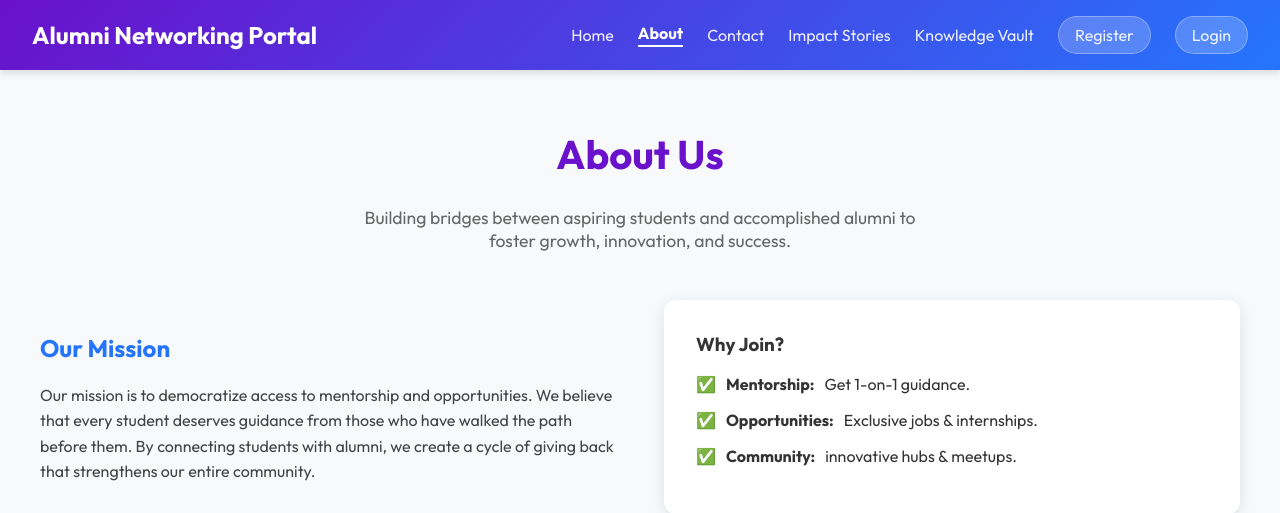
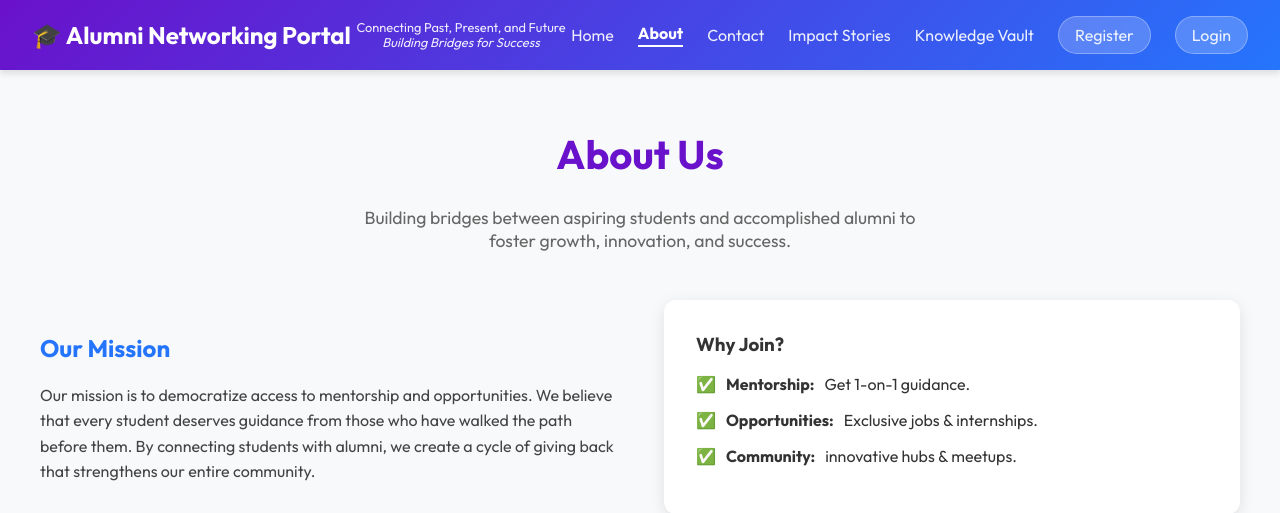
Before and after one commit to akshayauratii/3, a Django app: page /about/ in a window 1280 px wide. Shown: the top 513 px of the page. Run offline with Django 5.2, Linux system fonts and the light colour scheme.

Commit message:
1st commit

```diff
--- a/alumni_portal/settings.py
+++ b/alumni_portal/settings.py
@@ -82,7 +82,9 @@ DATABASES = {
     }
 }
 
-DATABASES['default'] = dj_database_url.parse(config('DATABASE_URL'))
+DATABASE_URL = config('DATABASE_URL', default=None)
+if DATABASE_URL:
+    DATABASES['default'] = dj_database_url.parse(DATABASE_URL)
 
 # Password validation
 # https://docs.djangoproject.com/en/6.0/ref/settings/#auth-password-validators
--- a/network/views.py
+++ b/network/views.py
@@ -481,8 +481,28 @@ QUIZ_QUESTIONS = [
 
 @login_required
 def quiz(request):
-    # Use first 30 questions in fixed order as per most recent request
-    current_questions = QUIZ_QUESTIONS[:30]
+    # Check if questions are already in session for this attempt
+    # We store question IDs in the session to persist across reloads but randomize per new attempt
+    question_ids = request.session.get('quiz_question_ids')
+
+    if not question_ids:
+        # Select 30 random questions
+        # Ensure we don't crash if fewer than 30 exist
+        num_questions = min(len(QUIZ_QUESTIONS), 30)
+        selected_questions = random.sample(QUIZ_QUESTIONS, num_questions)
+        question_ids = [q['id'] for q in selected_questions]
+        request.session['quiz_question_ids'] = question_ids
+
+    # Retrieve question objects based on IDs
+    current_questions = [q for q in QUIZ_QUESTIONS if q['id'] in question_ids]
+
+    # If for some reason the questions changed in code and IDs don't match, fallback
+    if len(current_questions) != len(question_ids):
+        num_questions = min(len(QUIZ_QUESTIONS), 30)
+        selected_questions = random.sample(QUIZ_QUESTIONS, num_questions)
+        question_ids = [q['id'] for q in selected_questions]
+        current_questions = selected_questions
+        request.session['quiz_question_ids'] = question_ids
 
     if request.method == 'POST':
         score = 0
@@ -501,6 +521,10 @@ def quiz(request):
 
         profile.assessment_marks = score
         profile.save()
+
+        # Clear session so next time they get new questions
+        if 'quiz_question_ids' in request.session:
+            del request.session['quiz_question_ids']
 
         if score >= 25:
             messages.success(request, f'Congratulations! You passed with a score of {score}/30. New opportunities unlocked!')
@@ -626,9 +650,23 @@ def create_chai_time_session(request):
 # Alias for urls.py compatibility
 create_tea_session = create_chai_time_session
 
+from django.utils import timezone
+
 @login_required
 def join_meeting(request, session_id):
     session = get_object_or_404(TeaTimeSession, id=session_id)
+
+    # Check if session is completed
+    if session.status == 'completed':
+        messages.error(request, "This session has already ended.")
+        return redirect('tea_time')
+
+    # Check if it's too early to join (allow 5 mins before)
+    # Also allow if status is explicitly set to 'live'
+    if session.status != 'live' and timezone.now() < session.date_time:
+         messages.error(request, f"This session hasn't started yet. Please join at {session.date_time.strftime('%H:%M')}.")
+         return redirect('tea_time')
+
     # Add user to participants if not already
     if request.user not in session.participants.all():
         session.participants.add(request.user)
@@ -1090,20 +1128,35 @@ def mentor_chat(request, req_id):
                 context_responses = {
                     'python': [
                         "Python is excellent for readability. Are you working on its application in Data Science or Web Development (Django/Flask)?",
-                        "Make sure to understand list comprehensions and decorators!"
+                        "Make sure to understand list comprehensions and decorators! They are key to writing pythonic code."
                     ],
                     'javascript': [
                         "JavaScript is the language of the web. Have you tried ES6+ features like arrow functions and destructuring?",
-                        "Check out MDN docs for deep dives into JS concepts."
+                        "Check out MDN docs for deep dives into JS concepts. It's the best resource out there."
                     ],
                     'django': [
                         "Django's MVT architecture is powerful. Are you using Class Based Views or Function Based Views?",
-                        "Don't forget to run migrations after changing models!"
+                        "Don't forget to run migrations after changing models! It's a common mistake."
                     ],
-                    'java': [
-                        "Java is great for enterprise apps. Make sure you understand the 'Object Oriented' principles thoroughly.",
-                        "Are you using Spring Boot for your Java project? It's highly demanded in the current market.",
-                        "For Java performance, focus on Garbage Collection and Memory Management concepts."
+                    'html': [
+                        "HTML provides the structure. Make sure you use semantic tags like <header>, <nav>, and <main> for better accessibility.",
+                        "Are you learning HTML5? It introduced great features like local storage and audio/video tags."
+                    ],
+                    'css': [
+                        "CSS brings life to the web. Have you tried Flexbox or Grid layout? They make checking responsiveness much easier.",
+                        "Consistency is key in design. Try using CSS variables for your colors and fonts."
+                    ],
+                    'sql': [
+                        "SQL is essential for backend development. Practice writing JOINs and subqueries; they are often asked in interviews.",
+                        "Understanding normalization (1NF, 2NF, 3NF) will help you design better databases."
+                    ],
+                    'git': [
+                        "Git is crucial for collaboration. Remember to commit often and write meaningful commit messages.",
+                        "Have you tried branching? It's the best way to work on new features without breaking the main code."
+                    ],
+                    'api': [
+                        "APIs connect different software systems. REST and GraphQL are the two most popular architectural styles.",
+                        "When testing APIs, tools like Postman or Insomnia are very helpful."
                     ],
                     'resume': [
                         "Your resume should be ATS-friendly. Use a clean single-column layout and include quantifiable results.",
@@ -1112,41 +1165,52 @@ def mentor_chat(request, req_id):
                     ],
                     'interview': [
                         "For technical interviews, practice LeetCode and understand Big O notation. It's almost always asked.",
-                        "Behavioral questions are as important as technical ones. Use the START method to answer them.",
+                        "Behavioral questions are as important as technical ones. Use the START method (Situation, Task, Action, Result) to answer them.",
                         "Don't forget to research the company's culture before the interview. It shows genuine interest."
                     ],
                     'project': [
-                        "Projects are the best way to learn. Try building a CRUD app first, then scale it with real-time features.",
+                        "Projects are the best way to learn. Try building a CRUD app first, then scale it with real-time features using WebSockets.",
                         "For your project portfolio, focus on solving a real-world problem rather than just following tutorials.",
                         "Make sure your projects are well-documented on GitHub. A good README is a developer's best friend."
+                    ],
+                    'internship': [
+                        "To land an internship, focus on building a strong portfolio and networking. Have you reached out to alumni?",
+                        "Tailor your application to each company. Generic cover letters rarely work.",
+                        "Don't be afraid to apply even if you don't meet 100% of the requirements. Passion counts!"
+                    ],
+                    'job': [
+                        "Job hunting can be tough, but persistence pays off. Network on LinkedIn and attend industry meetups.",
+                        "Consider contributing to open source. It's a great way to get noticed by potential employers."
+                    ],
+                    'open source': [
+                        "Open source is a great way to learn. Start with 'good first issue' labels on GitHub repositories.",
+                        "Read the contribution guidelines carefully before submitting a Pull Request."
+                    ],
+                    'roadmap': [
+                        "Check out roadmap.sh for detailed developer roadmaps. It covers everything from Frontend to DevOps.",
+                        "Don't try to learn everything at once. Focus on one path (e.g., Frontend or Backend) and master the basics first."
                     ]
                 }
 
-                # Find exact match or falls back to general
+                # Check for triggering keywords and select a response
                 response_text = ""
                 for keyword, responses in context_responses.items():
                     if keyword in lower_content:
                         response_text = random.choice(responses)
                         break
 
+                # Fallback responses if no keyword matches
                 if not response_text:
-                    if 'internship' in lower_content or 'job' in lower_content:
-                        response_text = "Regarding career opportunities, I recommend keeping your Git repo active. Recruiters love seeing consistent contributions!"
-                    elif 'error' in lower_content or 'bug' in lower_content or 'help' in lower_content:
+                    if 'error' in lower_content or 'bug' in lower_content or 'help' in lower_content:
                         response_text = "Debugging is a core skill. Try to reproduce the error in an isolated environment first. What does the console log say?"
+                    elif 'thank' in lower_content:
+                        response_text = "You're welcome! Let me know if you have any other questions."
                     elif 'hi' in lower_content or 'hello' in lower_content:
-                        response_text = f"Hello {request.user.username}! I am happy to guide you. How can I assist with your doubts today?"
+                        response_text = "Hello! How can I help you with your tech journey today?"
                     else:
-                        ai_responses = [
-                            "That's a great question! I suggest focusing on the fundamentals before diving into complex layers.",
-                            "I understand your doubt. Most students find this tricky at first. Have you tried a hands-on approach?",
-                            "Interesting point! Many industry experts still debate this topic. Always keep the user experience in mind.",
-                            "Glad to see your proactive approach! Keep exploring these concepts, they are highly valuable.",
-                            "Hello! I am here to help. Could you clarify which part of the implementation you're finding difficult?",
-                            "That sounds like a robust strategy for your career. Don't forget to network with other alumni too!"
-                        ]
-                        response_text = random.choice(ai_responses)
+                        response_text = "That's an interesting topic! Could you elaborate a bit more so I can give you a better answer?"
 
+                # Create the Mentor's (AI) response
                 mentor_name = ment_req.mentor.first_name if ment_req.mentor.first_name else ment_req.mentor.username
                 ChatMessage.objects.create(
                     request=ment_req,
--- a/templates/base.html
+++ b/templates/base.html
@@ -205,7 +205,11 @@
 <body>
 
     <nav>
-        <div class="nav-brand">Alumni Networking Portal</div>
+        <a href="{% url 'home' %}" class="nav-brand">🎓 Alumni Networking Portal</a>
+        <div class="nav-mission-text">
+            Connecting Past, Present, and Future<br>
+            <i>Building Bridges for Success</i>
+        </div>
         <div class="nav-links">
             <a href="{% url 'home' %}"
                 class="{% if request.resolver_match.url_name == 'home' %}active{% endif %}">Home</a>
```
Also changed, not shown: seed_mentors.py (+8 -3 lines), db.sqlite3.
